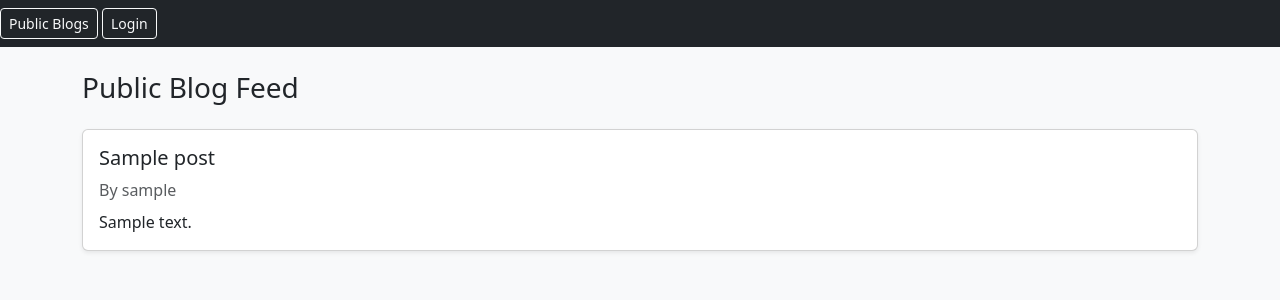
After one commit to anurag815311/FLASKS, a Flask app: page /blogs in a window 1280 px wide. The commit adds this page. Shown: the top 300 px of the page. Run offline with Flask 3, Linux system fonts and the light colour scheme; tables that the repository leaves empty hold one stand-in row (values such as "Sample post").

Commit message:
Adding Public Feed-user can view other people post

```diff
--- a/app.py
+++ b/app.py
@@ -107,6 +107,11 @@ def delete(post_id):
     db.session.commit()
     return redirect('/')
 
+@app.route('/blogs')
+def public_blogs():
+    posts = Post.query.order_by(Post.id.desc()).all()
+    return render_template('public_blogs.html', posts=posts)
+
 if __name__ == '__main__':
     with app.app_context():
         db.create_all()
--- a/templates/base.html
+++ b/templates/base.html
@@ -12,17 +12,15 @@
 <body class="bg-light">
 
 <nav class="navbar navbar-expand-lg navbar-dark bg-dark">
-  <div class="container">
-    <a class="navbar-brand" href="/">MyBlog</a>
+  <div>
+  <a class="btn btn-outline-light btn-sm" href="/blogs">Public Blogs</a>
 
-    <div>
   {% if current_user.is_authenticated %}
     <a class="btn btn-outline-light btn-sm" href="/create">New Post</a>
     <a class="btn btn-outline-danger btn-sm" href="/logout">Logout</a>
   {% else %}
     <a class="btn btn-outline-light btn-sm" href="/login">Login</a>
   {% endif %}
-    </div>
 </div>
 </nav>
 
--- /dev/null
+++ b/templates/public_blogs.html
@@ -0,0 +1,20 @@
+{% extends 'base.html' %}
+{% block content %}
+
+<h3 class="mb-4">Public Blog Feed</h3>
+
+{% for post in posts %}
+<div class="card mb-4 shadow-sm">
+  <div class="card-body">
+    <h5 class="card-title">{{ post.title }}</h5>
+    <p class="text-muted mb-2">
+        By {{ post.author.username }}
+    </p>
+    <p class="card-text">{{ post.content }}</p>
+  </div>
+</div>
+{% else %}
+<p class="text-muted">No blog posts available.</p>
+{% endfor %}
+
+{% endblock %}
```
Lines whose indentation alone changed are shown as unchanged.
